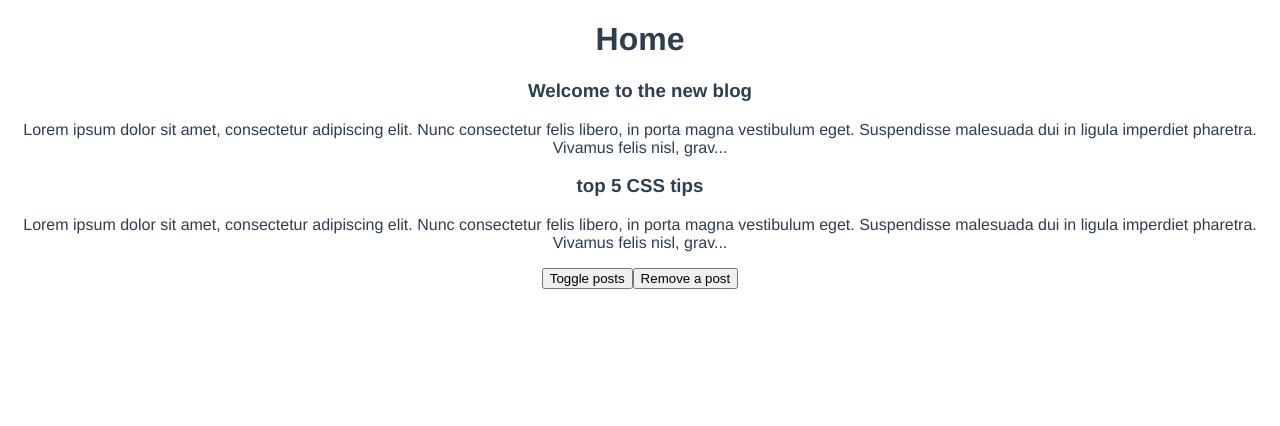
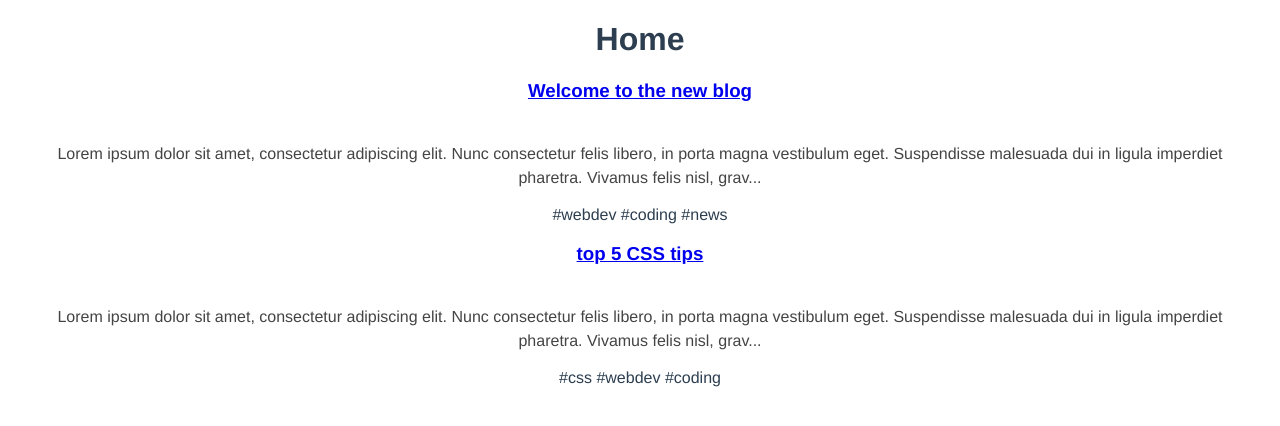
Before and after one commit to dogogo-wu/vue-dojo-blog, a Vue app: page / in a window 1280 px wide. Shown: the top 426 px of the page. Built offline with nearby package versions, Linux system fonts and the light colour scheme; data requests are answered from the project's data file.

Commit message:
composable func

```diff
--- a/src/components/SinglePost.vue
+++ b/src/components/SinglePost.vue
@@ -1,25 +1,27 @@
 <template>
   <div class="post">
-    <h3>{{post.title}}</h3>
-    <p>{{snippet}}</p>
+    <router-link :to="{name: 'Details', params: {id: post.id}}">
+      <h3>{{ post.title }}</h3>
+    </router-link>
+
+    <p>{{ snippet }}</p>
+    <span v-for="tag in post.tags" :key="tag"> #{{ tag }} </span>
   </div>
 </template>
 
 <script>
-import { computed } from '@vue/runtime-core'
+import { computed } from "@vue/runtime-core";
 export default {
-    props: ['post'],
-    setup(props){
-        const snippet = computed(()=>{
-            return props.post.body.substring(0, 200) + '...'
-        })
+  props: ["post"],
+  setup(props) {
+    const snippet = computed(() => {
+      return props.post.body.substring(0, 200) + "...";
+    });
 
-        return {snippet}
-    }
-
-}
+    return { snippet };
+  },
+};
 </script>
 
 <style>
-
 </style>
--- /dev/null
+++ b/src/composables/getPost.js
@@ -0,0 +1,23 @@
+import { ref } from "vue";
+
+const getPost = (id)=>{
+    const post = ref(null);
+    const error = ref(null)
+
+    const load = async () => {
+      try {
+        let data = await fetch("http://localhost:3000/posts/" + id);
+        if (!data.ok) {
+          throw Error("no data");
+        }
+        post.value = await data.json();
+      } catch (err) {
+        error.value = err.message;
+        console.log(error.value);
+      }
+    }
+
+    return {post, error, load}
+}
+
+export default getPost
--- /dev/null
+++ b/src/composables/getPosts.js
@@ -0,0 +1,24 @@
+import { ref } from "vue";
+
+const getPosts = ()=>{
+    const posts = ref([]);
+    const error = ref(null)
+
+    const load = async () => {
+      try {
+        let data = await fetch("http://localhost:3000/posts");
+        // console.log(data);
+        if (!data.ok) {
+          throw Error("no data");
+        }
+        posts.value = await data.json();
+      } catch (err) {
+        error.value = err.message;
+        console.log(error.value);
+      }
+    }
+
+    return {posts, error, load}
+}
+
+export default getPosts
--- a/src/router/index.js
+++ b/src/router/index.js
@@ -1,11 +1,18 @@
 import { createRouter, createWebHistory } from 'vue-router'
 import Home from '../views/Home.vue'
+import Details from '../views/Details.vue'
 
 const routes = [
   {
     path: '/',
     name: 'Home',
     component: Home
+  },
+  {
+    path: '/posts/:id',
+    name: 'Details',
+    component: Details,
+    props: true
   }
 ]
 
--- /dev/null
+++ b/src/views/Details.vue
@@ -0,0 +1,37 @@
+<template>
+  <div v-if="error">{{error}}</div>
+  <div v-if="post" class="post">
+    <h3>{{post.title}}</h3>
+    <p class="pre">{{post.body}}</p>
+  </div>
+</template>
+
+<script>
+import getPost from '../composables/getPost'
+
+export default {
+    props:['id'],
+    setup(props){
+        const {post, error, load} = getPost(props.id)
+
+        load()
+
+        return {post, error}
+    }
+}
+</script>
+
+<style>
+.post{
+    max-width: 1200px;
+    margin: 0 auto;
+}
+.post p{
+    color: #444;
+    line-height: 1.5rem;
+    margin-top: 40px;
+}
+.pre{
+    white-space: pre-wrap;
+}
+</style>
--- a/src/views/Home.vue
+++ b/src/views/Home.vue
@@ -3,9 +3,7 @@
     <h1>Home</h1>
     <div v-if="error">{{ error }}</div>
     <div v-if="posts.length">
-      <PostList :posts="posts" v-if="showPost" />
-      <button @click="showPost = !showPost">Toggle posts</button>
-      <button @click="posts.pop()">Remove a post</button>
+      <PostList :posts="posts" />
     </div>
     <div v-else>Loading...</div>
   </div>
@@ -14,32 +12,17 @@
 <script>
 import { ref } from "vue";
 import PostList from "../components/PostList.vue";
+import getPosts from "../composables/getPosts";
 
 export default {
   name: "Home",
   components: { PostList },
   setup() {
-    const posts = ref([]);
-    const showPost = ref(true);
-    const error = ref(null)
-
-    const load = async () => {
-      try {
-        let data = await fetch("http://localhost:3000/posts");
-        // console.log(data);
-        if (!data.ok) {
-          throw Error("no data");
-        }
-        posts.value = await data.json();
-      } catch (err) {
-        error.value = err.message;
-        console.log(error.value);
-      }
-    };
+    const {posts, error, load} = getPosts();
 
     load();
 
-    return { posts, showPost, error };
+    return { posts, error };
   },
 };
 </script>
```
